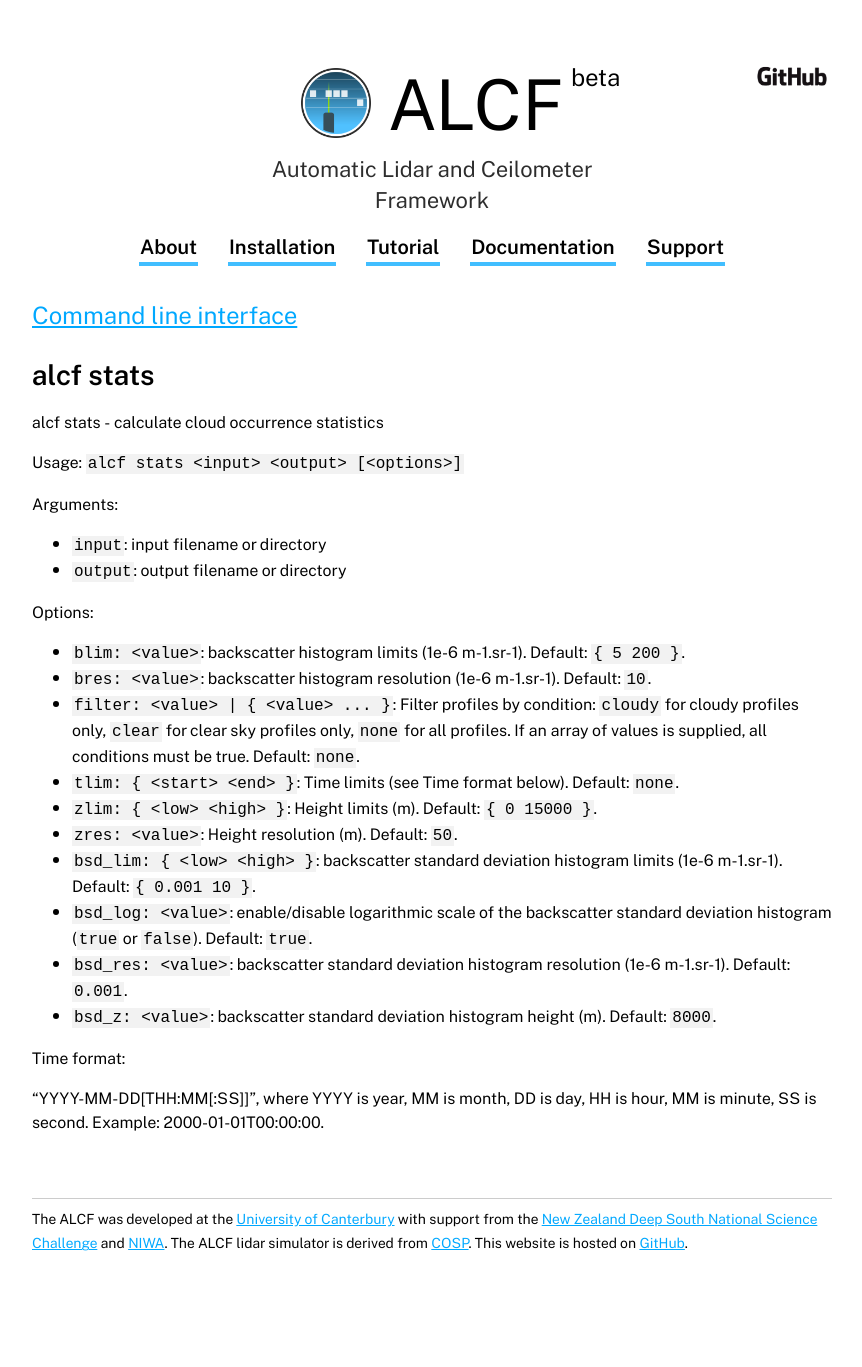
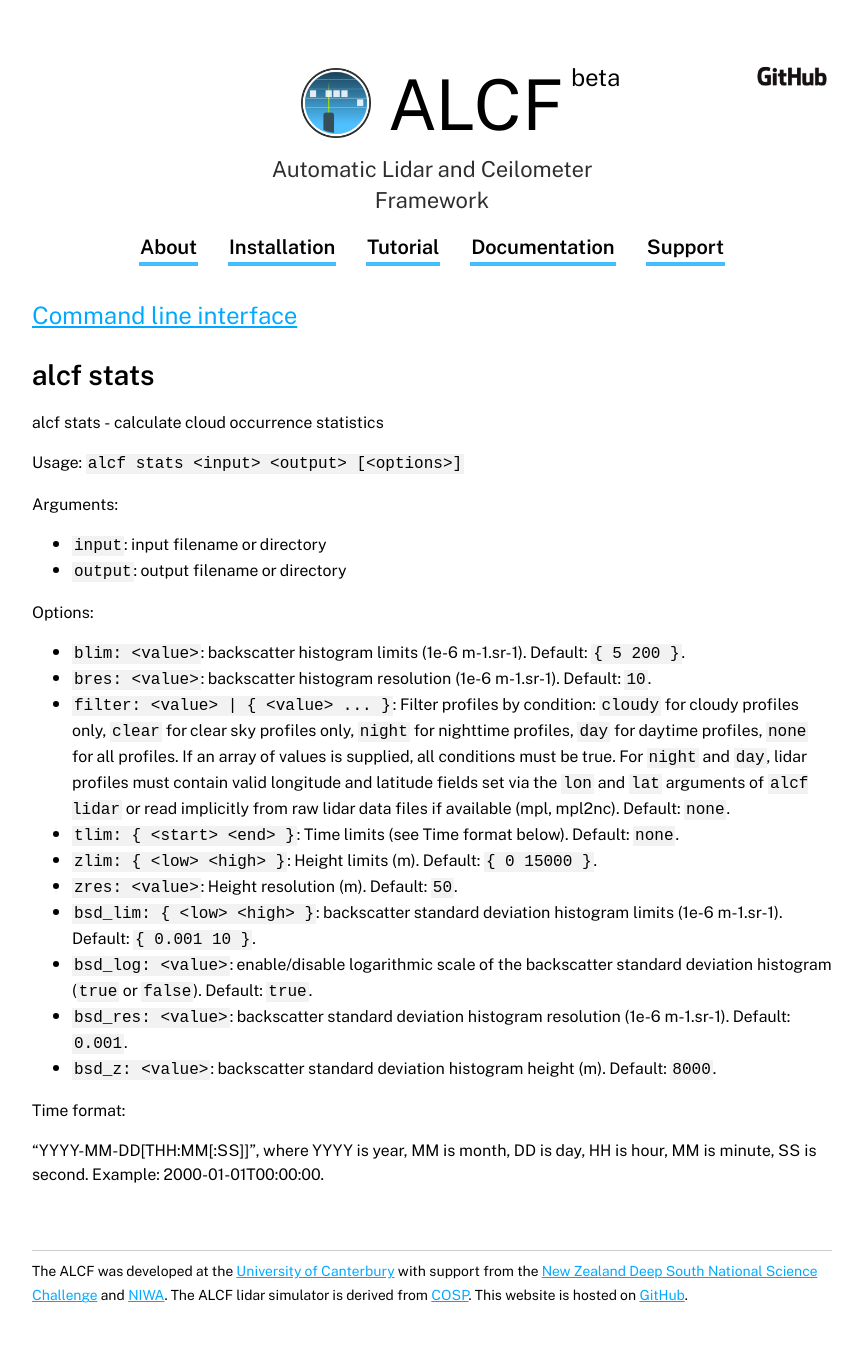
Before and after one commit to alcf-lidar/alcf-lidar.github.io, a Jekyll site: the page built from documentation/cli/cmd_stats.md, in a window 1280 px wide. Shown: the whole page, without its empty margins (208-1070 px from the left). Built offline with Jekyll 4.4.1, drawn with Linux system fonts in a browser that asks for light colours; before the commit the page ends 1315 px from its top, so only the background shows below that.

Commit message:
Update doc

```diff
--- a/_includes/cmd_stats.md
+++ b/_includes/cmd_stats.md
@@ -15,8 +15,12 @@ Options:
 - `bres: <value>`: backscatter histogram resolution (1e-6 m-1.sr-1).
     Default: `10`.
 - `filter: <value> | { <value> ... }`: Filter profiles by condition: `cloudy` for
-    cloudy profiles only, `clear` for clear sky profiles only, `none` for all
-    profiles. If an array of values is supplied, all conditions must be true.
+    cloudy profiles only, `clear` for clear sky profiles only, `night` for
+    nighttime profiles, `day` for daytime profiles, `none` for all profiles.
+    If an array of values is supplied, all conditions must be true. For `night`
+    and `day`, lidar profiles must contain valid longitude and latitude
+    fields set via the `lon` and `lat` arguments of `alcf lidar` or read
+    implicitly from raw lidar data files if available (mpl, mpl2nc).
     Default: `none`.
 - `tlim: { <start> <end> }`: Time limits (see Time format below).
     Default: `none`.
```
